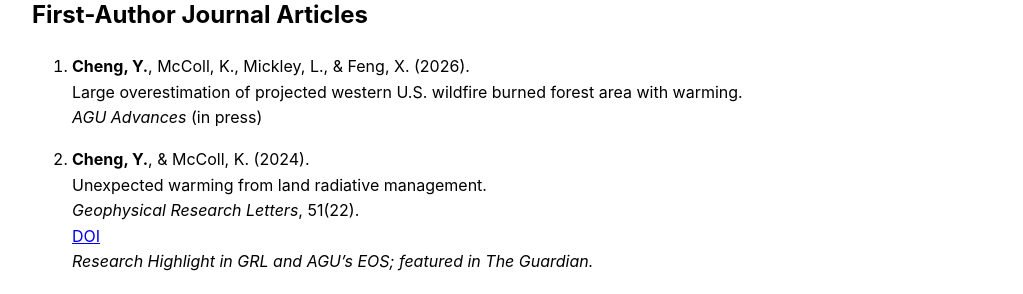
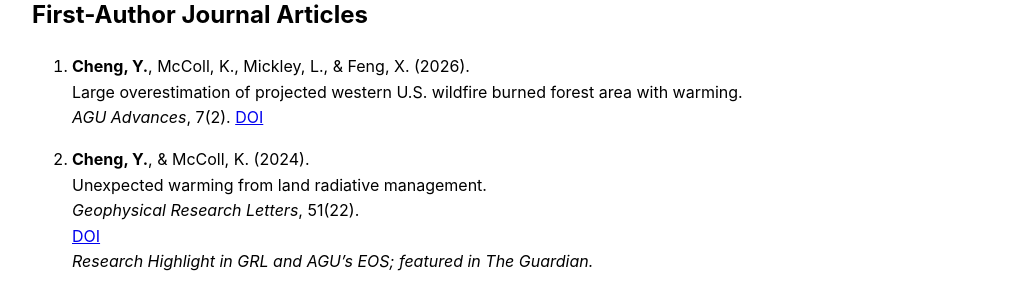
Before and after one commit to yc2965/yc2965.github.io, a Jekyll site: the page built from publications.md, in a window 1280 px wide and 900 px high. Shown: the part 246-540 px from the top of the window, without its empty margins (128-1151 px from the left). Built offline with Jekyll 4.4.1, drawn with Linux system fonts in a browser that asks for light colours.

Commit message:
Update publications.md

```diff
--- a/publications.md
+++ b/publications.md
@@ -9,7 +9,8 @@ title: Publications
 
 1. **Cheng, Y.**, McColl, K., Mickley, L., & Feng, X. (2026).
    Large overestimation of projected western U.S. wildfire burned forest area with warming.
-   *AGU Advances* (in press)
+   *AGU Advances*, 7(2).
+   [DOI](https://doi.org/10.1029/2026AV002350)
 
 1. **Cheng, Y.**, & McColl, K. (2024).
    Unexpected warming from land radiative management.
```
